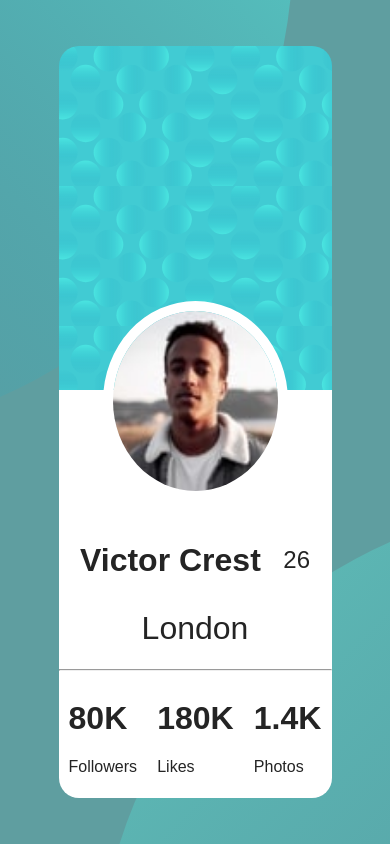
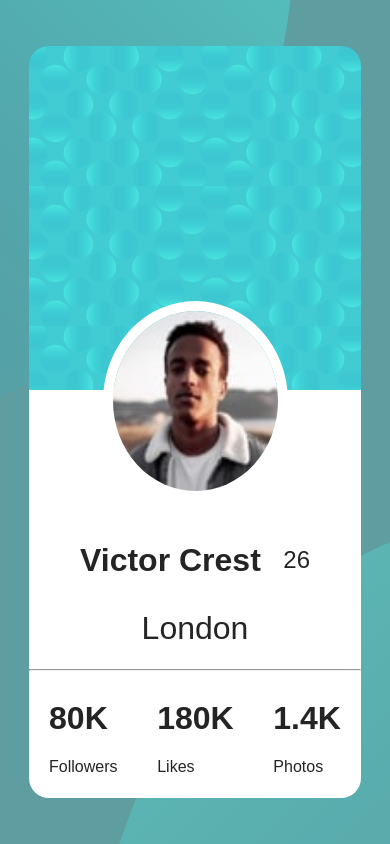
Before and after one commit to parasbhatiwal/profile-card, a plain HTML site: page index.html in a window 390 px wide. Drawn offline with Linux system fonts and the light colour scheme.

Commit message:
mobile media query set for lower and upper profile
increment in width of lower and upper profile

```diff
--- a/style.css
+++ b/style.css
@@ -106,4 +106,10 @@ body {
         position: absolute;
         transform: translate(70%, 65%);
     }
+     .upper-profile {
+        width: 85%;
+    }
+    .lower-profile {
+        width: 85%;
+    }
 }
```
